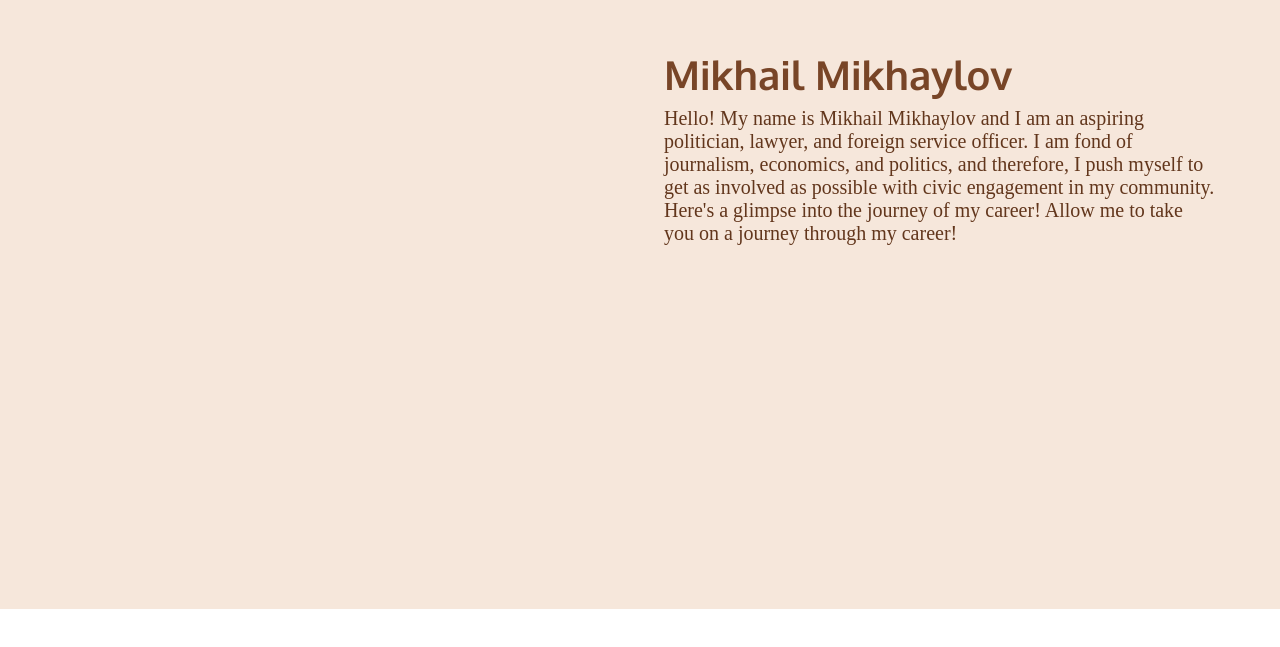
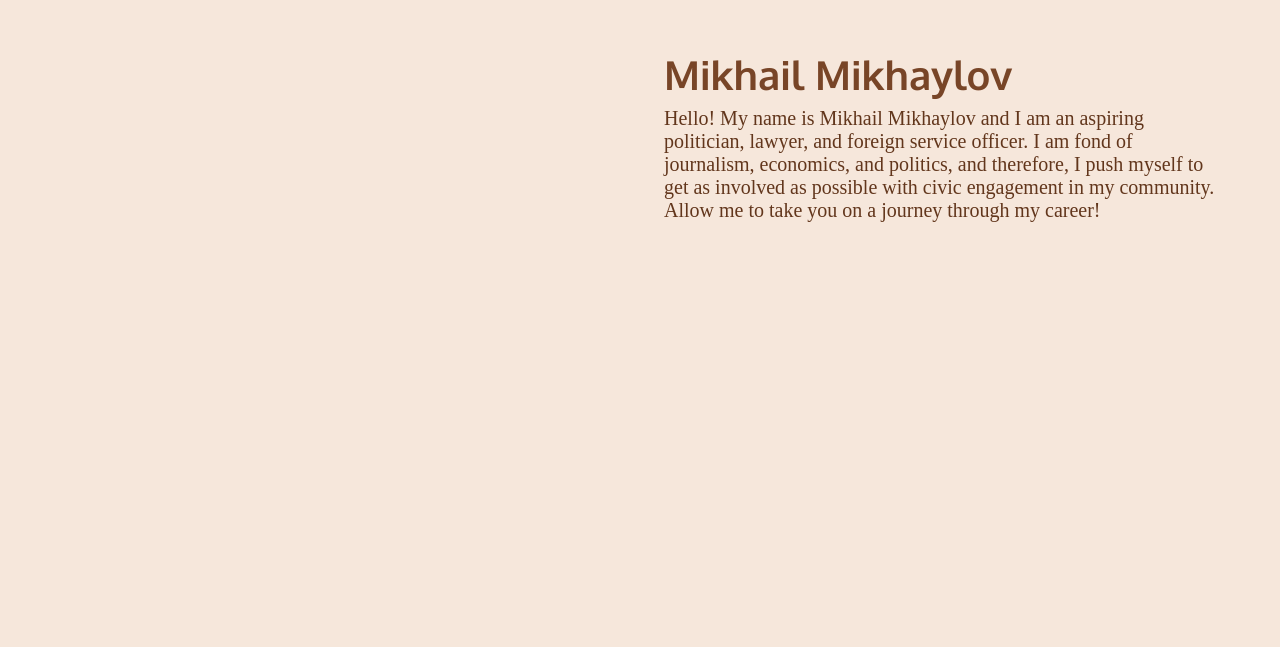
Before and after one commit to AsirAAlam/goodmishka-portfolio, a React (Create React App) app: page / in a window 1280 px wide. Shown: the part 191-838 px from the top of the page. Before the commit the page ends 800 px from the top, so only its background shows below. Built offline with nearby package versions, Linux system fonts and the light colour scheme; a web font is replaced by a local one.

Commit message:
fix intro msg repeated line

```diff
--- a/src/pages/HomePage.js
+++ b/src/pages/HomePage.js
@@ -8,7 +8,7 @@ const PAGE_COLOR = '#F6E7DB';
 
 function HomePage() {
   return (
-    <Box sx={{ height: '100vh', bgcolor: PAGE_COLOR }}>
+    <Box sx={{ height: '200vh', bgcolor: PAGE_COLOR }}>
       <Box pt={30} />
 
       <Container sx={{ width: 600, ml: '50%' }}>
@@ -31,8 +31,7 @@ function HomePage() {
           Hello! My name is Mikhail Mikhaylov and I am an aspiring politician,
           lawyer, and foreign service officer. I am fond of journalism, economics,
           and politics, and therefore, I push myself to get as involved as possible
-          with civic engagement in my community. Here's a glimpse into the journey
-          of my career! Allow me to take you on a journey through my career!
+          with civic engagement in my community. Allow me to take you on a journey through my career!
         </Box>
       </Container>
 
```
